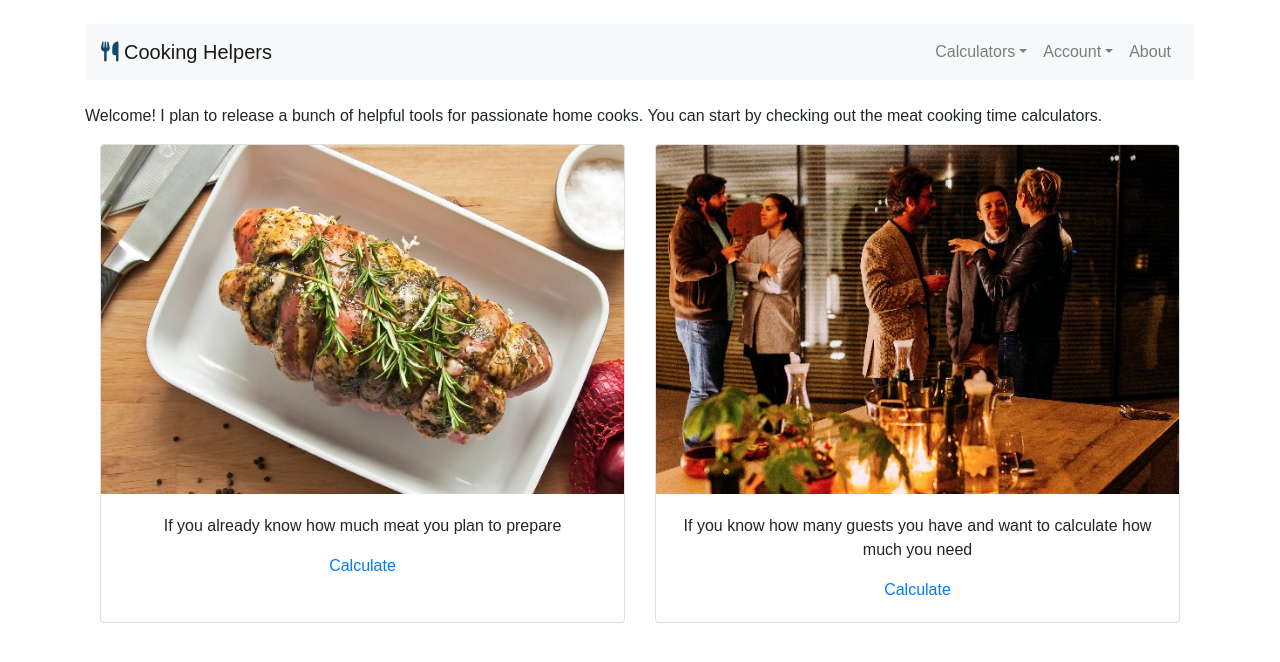
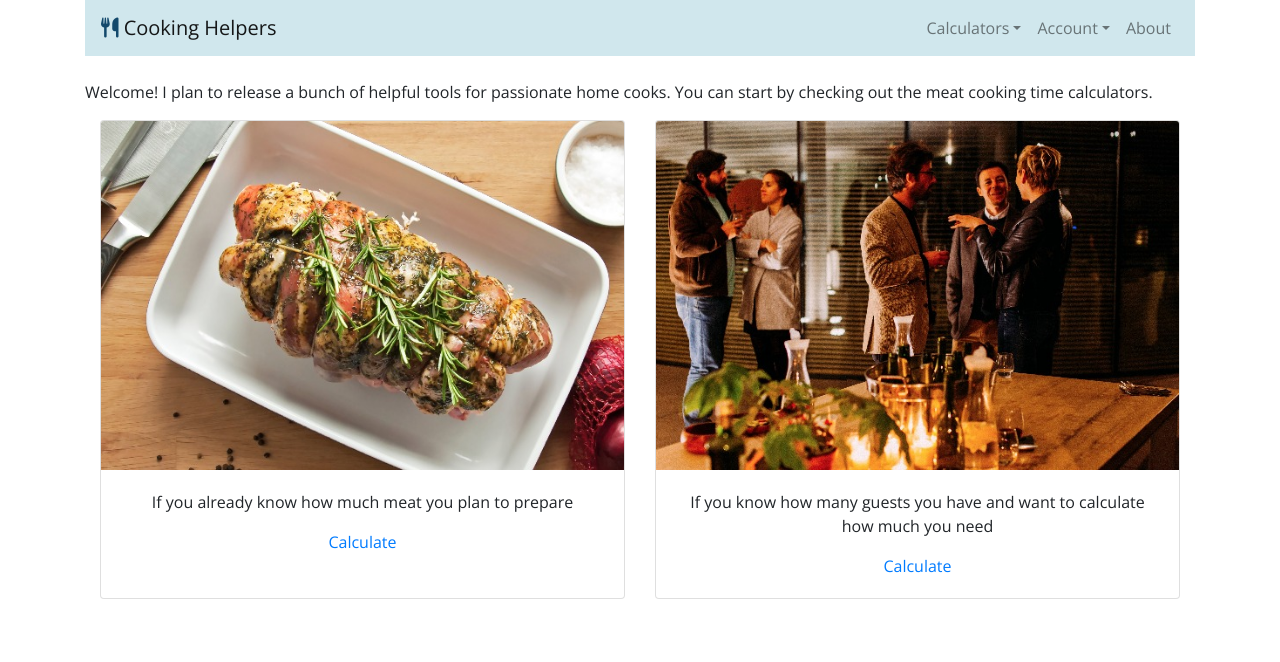
Before and after one commit to matthpau/CookingCalc, a Django app: page / in a window 1280 px wide. Shown: the top 662 px of the page. Run offline with Django 3.2, Linux system fonts and the light colour scheme; some libraries are stand-ins or nearby versions.

Commit message:
A good days work

```diff
--- a/AppTimesCalc/forms.py
+++ b/AppTimesCalc/forms.py
@@ -49,19 +49,13 @@ class CalcFormGen(forms.Form):
         if 'MeatType' in self.data:  # if the user has actually selected a meat type
             try:
                 meat_type_id = int(self.data.get('MeatType'))
-                print(meat_type_id)
 
                 # need to generate a proper query from CookingLevels based on Cooking Info meat_type
                 a = CookingLevel.objects.filter(cookinginfo__MeatType=meat_type_id)
-                print('queryset was', self.fields['CookingLevel'].queryset)
-                print('setting query set to', a)
                 self.fields['CookingLevel'].queryset = a
-                print('new queryset', self.fields['CookingLevel'].queryset)
 
             except (ValueError, TypeError):
-                print('you idiot, you did an error')
                 pass  # invalid input from the client; ignore and fallback to empty City queryset
-
 
     def clean(self):
         # Only one weight should be filled
--- a/AppTimesCalc/static/AppTimesCalc/styles.css
+++ b/AppTimesCalc/static/AppTimesCalc/styles.css
@@ -1,7 +1,8 @@
 h1, h2, h3, h4, h5 {
-    color: #6C3613;
+    color: #995C18;
+    font-family: 'Lato', sans-serif;
 }
 
 body {
-    font-family: 'Rubik', Sans-Serif ;
+    font-family: 'Open Sans', sans-serif;
 }
--- a/AppTimesCalc/templates/AppTimesCalc/CookingCalc.html
+++ b/AppTimesCalc/templates/AppTimesCalc/CookingCalc.html
@@ -79,10 +79,9 @@
 <script src="https://code.jquery.com/jquery-3.3.1.min.js"></script>
 <script>
 $("#id_MeatType").change(function () {
-  var url = $("#meal_calc_form").attr("data-cooking-level-url");  // get the url of the `load_cities` view
+  var url = $("#meal_calc_form").attr("data-cooking-level-url");  // get the url of the `load cooking levels` view
   //console.log(url)
   var meat_type_id = $(this).val();  // get the selected meat type ID from the HTML input
-  console.log(meat_type_id)
 
   $.ajax({                       // initialize an AJAX request
     url: url,                    // set the url of the request (= localhost:8000/AppTimesCalc/)
--- a/AppTimesCalc/templates/AppTimesCalc/base.html
+++ b/AppTimesCalc/templates/AppTimesCalc/base.html
@@ -15,11 +15,14 @@
 
 
     <!-- Other CSS -->
-    <link rel="stylesheet" href="https://fonts.googleapis.com/css?family=Quicksand">
+    <link href="https://fonts.googleapis.com/css?family=Lato&display=swap" rel="stylesheet">
+    <link href="https://fonts.googleapis.com/css?family=Open+Sans&display=swap" rel="stylesheet">
     <link rel="stylesheet" href="{% static 'AppTimesCalc/styles.css' %}">
 
     <!-- Fontawesome -->
     <script src="https://kit.fontawesome.com/265fe36e81.js"></script>
+
+    <link rel="shortcut icon" href="{% static 'AppTimesCalc/favicon.png' %}" />
 
 {% block extrahead %}
   {% endblock %}
@@ -28,10 +31,11 @@
   </head>
 <body>
 
+
+
+
 <div class="container">
-    <br>
-
-    <nav class="navbar navbar-expand-lg navbar-light bg-light">
+    <nav class="navbar navbar-expand-lg navbar-light" style="background-color: #D0E7ED;">
         <a class="navbar-brand" href="/"><i style="color: #13496C;" class="fas fa-utensils"></i> Cooking Helpers</a>
 
         <button class="navbar-toggler" type="button" data-toggle="collapse" data-target="#navbarNavAltMarkup"
--- a/AppTimesCalc/views.py
+++ b/AppTimesCalc/views.py
@@ -165,7 +165,7 @@ def MealPlanDelete(request, pk):
         #  Check we are the logged in user for security
         if request.user == CurrentRecord.User:
 
-            # needs to be filter so that .exists() works
+            # needs to be filter rather than get so that .exists() works
             a = CustomUser.objects.filter(username=settings.ARCHIVE_USERNAME)
             if not a.exists():
                 b = CustomUser(username=settings.ARCHIVE_USERNAME, email=settings.ARCHIVE_USER_EMAIL)
@@ -190,7 +190,6 @@ def MealPlanDelete(request, pk):
 def load_cooking_levels(request):
     meat_type = request.GET.get('MeatTypeID')
     cooking_levels = CookingLevel.objects.filter(cookinginfo__MeatType=meat_type)
-    print("cooking levels from dropdown:", cooking_levels.values())
     # WRONG
     # cooking_levels = CookingInfo.objects.filter(MeatType=meat_type)
     return render(request, 'AppTimesCalc/cooking_level_list_options.html', {'CookingLevels': cooking_levels})
```
